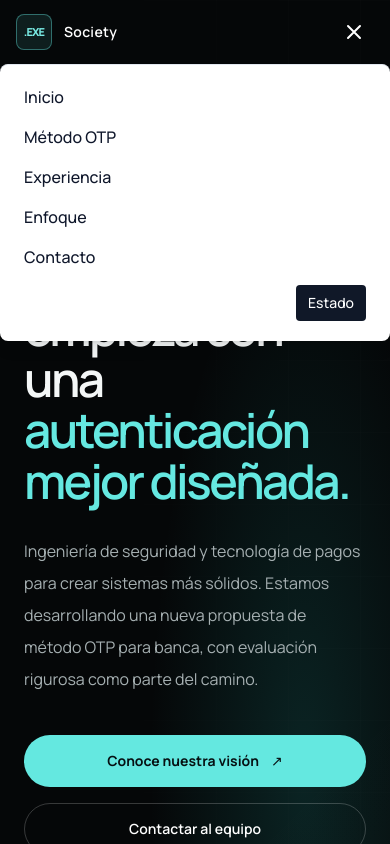
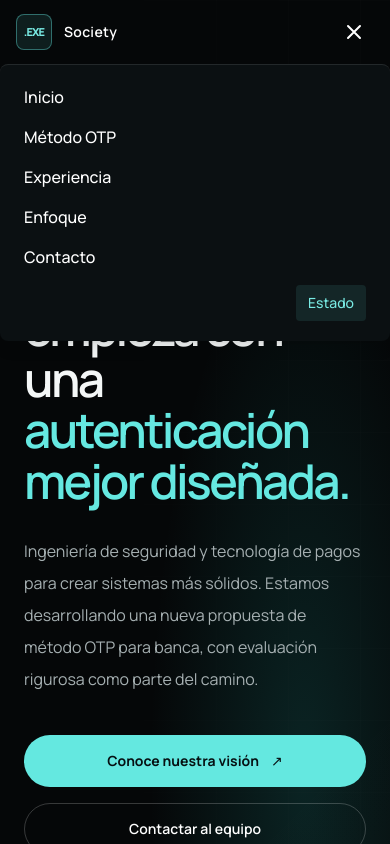
Before and after one commit to Society-E-X-E/web-society-exe, a Next.js app: page / in a window 390 px wide. Both pictures are taken after a click on the button "Open navigation menu". Shown: the top 844 px of the page. Built offline with nearby package versions, Linux system fonts and the light colour scheme.

Commit message:
redesign navbar

```diff
--- a/src/components/navbar.tsx
+++ b/src/components/navbar.tsx
@@ -53,12 +53,12 @@ export function Navbar() {
     return () => window.removeEventListener("scroll", handleScroll);
   }, []);
 
-  const foreground = isScrolling ? "text-gray-800" : "text-white";
+  const foreground = "text-white";
 
   return (
     <header
       className={`fixed top-0 z-50 w-full border-0 transition-colors ${
-        isScrolling ? "bg-white shadow-sm" : "bg-transparent"
+        isScrolling ? "bg-[#0b1012] shadow-sm" : "bg-transparent"
       }`}
     >
       <div className="container mx-auto flex items-center justify-between px-4 py-3 sm:px-6">
@@ -124,7 +124,7 @@ export function Navbar() {
         id="mobile-navigation"
         aria-label="Navegación móvil"
         hidden={!open}
-        className="container mx-auto rounded-lg border-t border-slate-200 bg-white px-6 py-5 text-slate-900 shadow-lg lg:hidden"
+        className="container mx-auto rounded-lg border-t border-white/10 bg-[#0b1012] px-6 py-5 text-white shadow-lg lg:hidden"
       >
         <ul className="flex flex-col gap-4">
           {NAV_ITEMS.map(({ label, href }) => (
@@ -147,7 +147,7 @@ export function Navbar() {
               target="_blank"
               rel="noopener noreferrer"
               aria-label={label}
-              className="text-gray-700"
+              className="text-white"
             >
               <i className={`fa-brands ${icon} text-base`} />
             </a>
@@ -156,7 +156,7 @@ export function Navbar() {
             href="https://society-exe.site/status"
             target="_blank"
             rel="noopener noreferrer"
-            className="ml-auto rounded bg-gray-900 px-3 py-2 text-sm font-medium text-white"
+            className="ml-auto rounded bg-[#64e8e0]/10 px-3 py-2 text-sm font-medium text-[#79ebe4]"
           >
             Estado
           </a>
```
